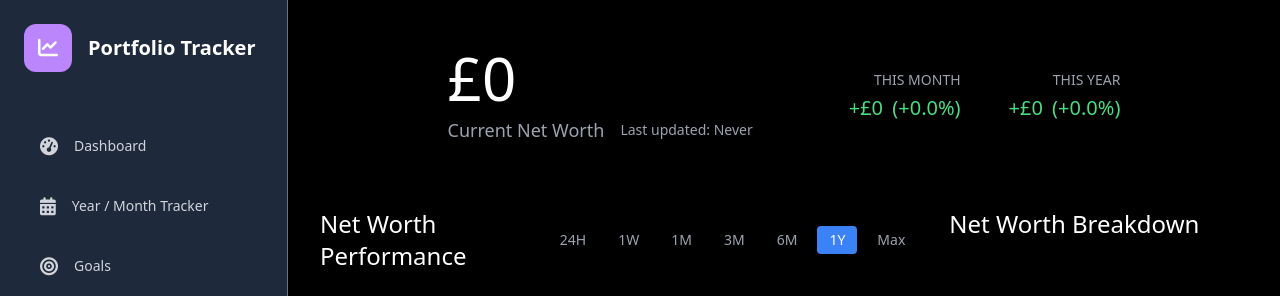
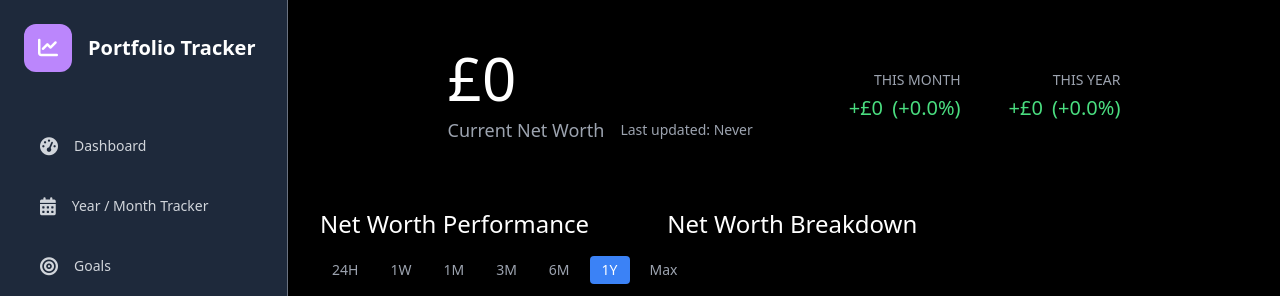
Before and after one commit to danieljgriffin/FinanceTracker, a Flask app: page /dashboard-v2 in a window 1280 px wide. Shown: the top 296 px of the page. Run offline with Flask 3, Linux system fonts and the light colour scheme; data that the repository does not hold is empty; some libraries are stand-ins or nearby versions.

Commit message:
Adjust chart filter positioning for a tidier display
Update dashboard_v2.html to reposition chart filter controls below section titles, improving layout alignment and visual organization.

Replit-Commit-Author: Agent
Replit-Commit-Session-Id: 5b211c2b-4a0a-4b5e-ae65-7d843f7a2715
Replit-Commit-Checkpoint-Type: full_checkpoint
Replit-Commit-Screenshot-Url: https://storage.googleapis.com/screenshot-production-us-central1/d570fb0a-fe4c-4fda-b5c3-aa409779e17c/5b211c2b-4a0a-4b5e-ae65-7d843f7a2715/84rLEkU

```diff
--- a/templates/dashboard_v2.html
+++ b/templates/dashboard_v2.html
@@ -118,12 +118,14 @@
                 <!-- Line Chart Section (2/3 width) -->
                 <div class="flex-1" style="flex: 2;">
                     <div class="relative">
-                        <!-- Header with title and controls on same line -->
-                        <div class="flex justify-between items-center mb-6">
+                        <!-- Section Titles on same line -->
+                        <div class="flex justify-between items-center mb-4">
                             <h2 class="text-2xl font-medium text-white">Net Worth Performance</h2>
-                            <div id="chartControls" class="flex space-x-2">
-                                <!-- Controls will be added by JavaScript -->
-                            </div>
+                            <h2 class="text-2xl font-medium text-white">Net Worth Breakdown</h2>
+                        </div>
+                        <!-- Filter Controls -->
+                        <div id="chartControls" class="flex justify-start space-x-2 mb-6">
+                            <!-- Controls will be added by JavaScript -->
                         </div>
                         <!-- Chart Container -->
                         <div class="relative h-96">
@@ -134,8 +136,7 @@
 
                 <!-- Net Worth Breakdown Section (1/3 width) -->
                 <div class="flex-1" style="flex: 1;">
-                    <div class="text-white">
-                        <h2 class="text-2xl font-medium mb-6">Net Worth Breakdown</h2>
+                    <div class="text-white" style="margin-top: 60px;">
                         <!-- Content will be added later -->
                     </div>
                 </div>
```
